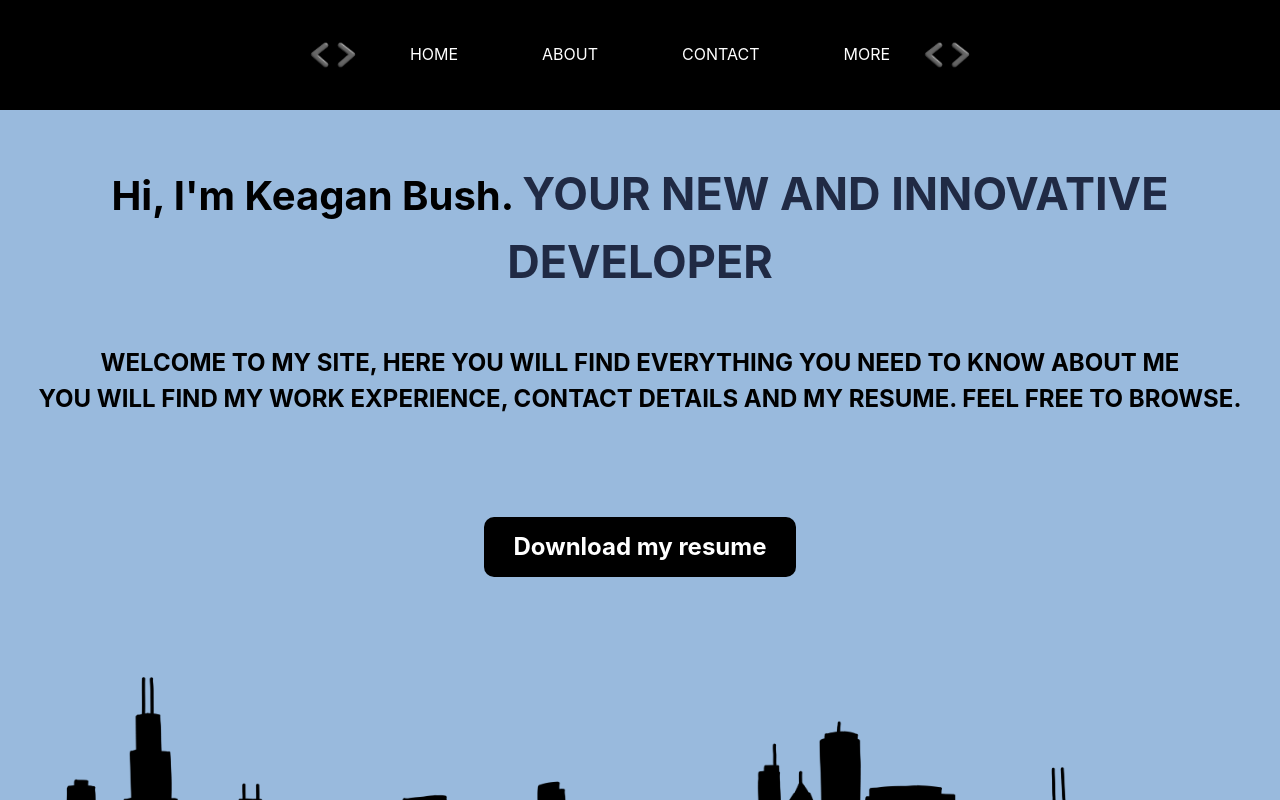
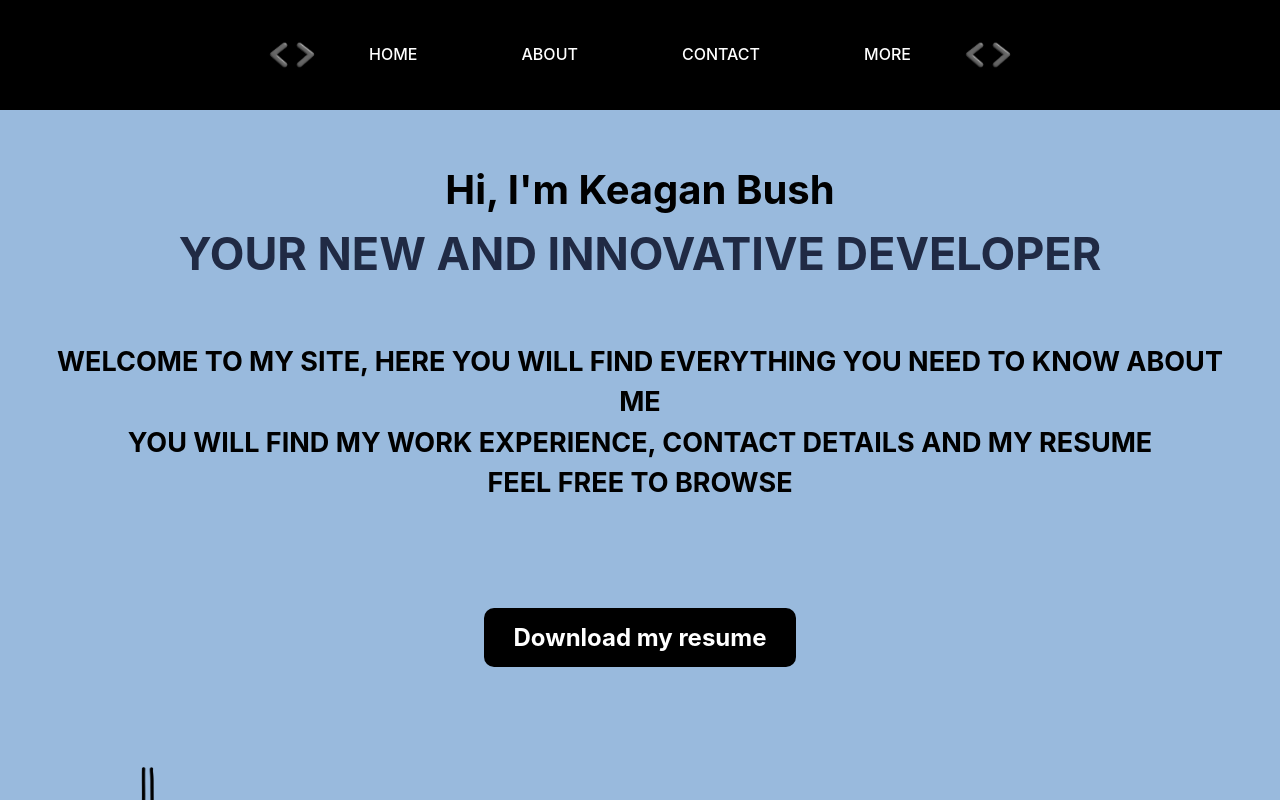
Before and after one commit to Bushman22/keaganbushv2, a SvelteKit app: page / in a window 1280 px wide. Shown: the top 800 px of the page. Built offline with nearby package versions, Linux system fonts and the light colour scheme.

Commit message:
first commit

```diff
--- a/src/routes/+page.svelte
+++ b/src/routes/+page.svelte
@@ -11,10 +11,6 @@
   <title>Keagan Bush</title>
 </head>
 <main>
-<body>
-
-</body>
-
 
 
   <div class="navbar">
@@ -32,15 +28,16 @@
 
 
   <div class ="wording1">
-  <h1>Hi, I'm Keagan Bush. <ml>YOUR NEW AND INNOVATIVE DEVELOPER</ml></h1>
+  <h1>Hi, I'm Keagan Bush<br/>
+   <ml>YOUR NEW AND INNOVATIVE DEVELOPER</ml></h1>
 </div>
 
   <div class ="wording2">
 
   <h2 >Welcome to my site, here you will find
     everything you need to know about me<br/>
-    You will find my work experience, contact details and my resume.
-      Feel free to browse.</h2>
+    You will find my work experience, contact details and my resume<br/>
+      Feel free to browse</h2>
   </div>
 
 <div class ="resume">
@@ -65,7 +62,8 @@
 
   color-scheme: none;
   color: black;
-  background: #99BADD;
+  background:#99BADD;
+
 
   font-synthesis: none;
   text-rendering: optimizeLegibility;
@@ -73,7 +71,6 @@
   -moz-osx-font-smoothing: grayscale;
   -webkit-text-size-adjust: 100%;
 }
-
 
 .wording1{
 text-align:center;
@@ -84,16 +81,18 @@ font-size:20px;
 
 .wording2{
 text-align:center;
-padding:0px;
+padding:4px 40px;
 text-transform:uppercase;
 background: none;
+font-size:18px;
+color:black;
 }
 
 .resume{
   display: flex;
   align-items: center;
   justify-content: center;
-  padding: 100px;
+  padding: 100px ;
 }
 
 .horizon{
@@ -134,6 +133,7 @@ ml {
     border: 2px solid black;
     border-radius:10px;
     margin-left:20px;
+    margin-right:20px;
     padding: 10px 30px 10px 30px;
 
       }
@@ -143,6 +143,7 @@ ml {
       color: white;
       text-decoration:none;
       text-transform: uppercase;
+      font-weight:500;
 
       }
 
--- a/src/routes/contact/+page.svelte
+++ b/src/routes/contact/+page.svelte
@@ -11,10 +11,11 @@
 	   <div class="navbar">
 		<nav>
 		  <ul>
-			<li><a href="/">home</a></li>
+        <img src="/logo.png" alt="logo" height = 50px>
+			  <li><a href="/">home</a></li>
 				<li><a href="/about">about</a></li>
-				  <li><a href="/contact">contact</a></li>
-
+				<li><a href="/contact">contact</a></li>
+        <img src="/logo.png" alt="logo" height = 50px;>
 		  </ul>
 		</nav>
 	  </div>
@@ -72,15 +73,16 @@
 
         }
 
-
     .navbar ul{
        list-style-type:none;
        padding: 30px;
       }
+
     .navbar li {
     border: 2px solid black;
     border-radius:10px;
     margin-left:20px;
+    margin-right:20px;
     padding: 10px 30px 10px 30px;
 
       }
@@ -90,7 +92,7 @@
       color: white;
       text-decoration:none;
       text-transform: uppercase;
-
+      font-weight:500;
       }
 
       @media screen and (min-width:700px){
```
Also changed, not shown: static/binary.jpg (added), 1 other file (tests, documents, lock files or other folders).
